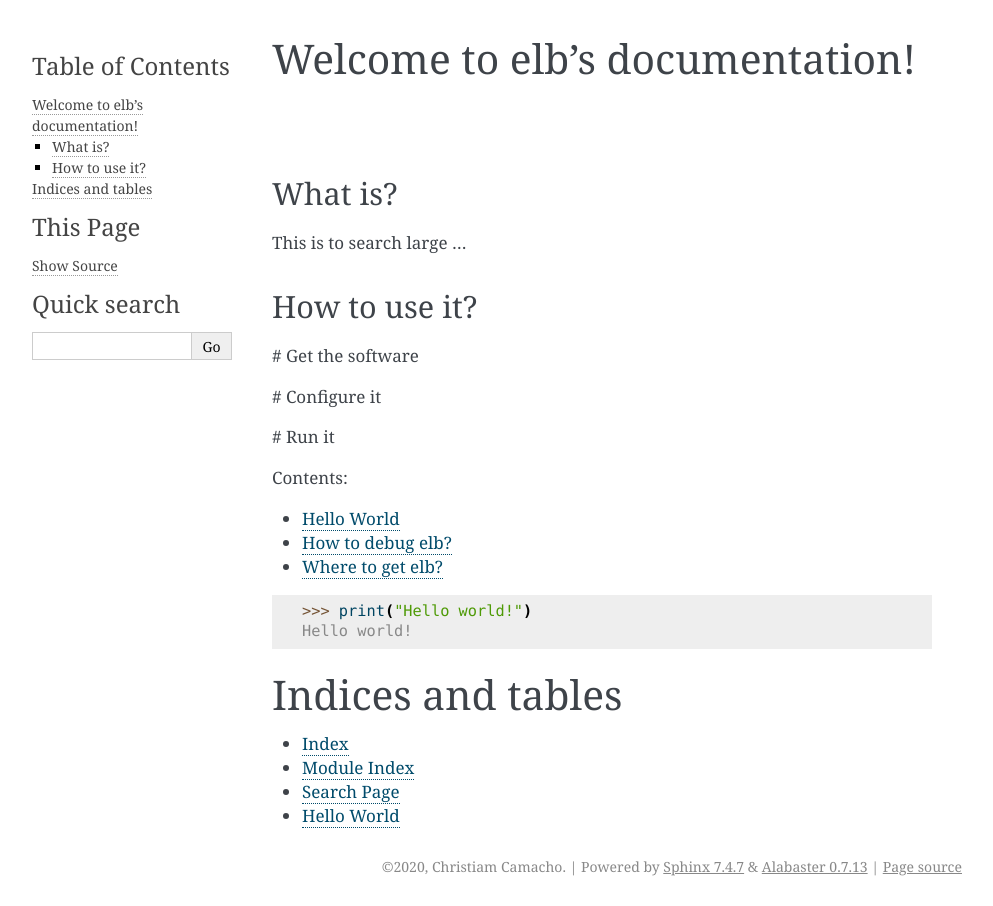
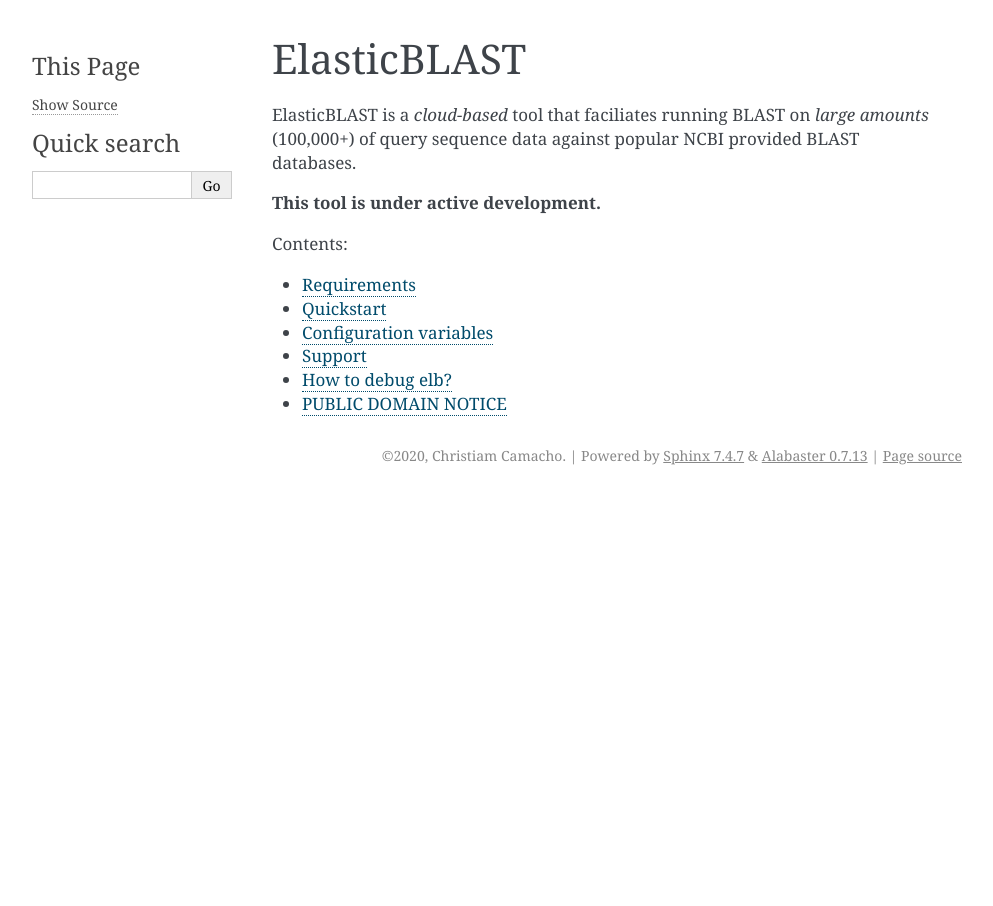
Before and after one commit to ncbi/elastic-blast-docs, a Sphinx documentation site: the page built from docs/source/index.rst, in a window 1280 px wide. Shown: the whole page, without its empty margins (148-1141 px from the left). Built offline with Sphinx 7.4.7, drawn with Linux system fonts in a browser that asks for light colours.

```diff
--- a/docs/source/README.md
+++ /dev/null
@@ -1,7 +0,0 @@
-# Hello World
-
-This is a demo README markdown file.
-
-    $ echo Hello
-
-That was a code snippet
--- a/docs/source/conf.py
+++ b/docs/source/conf.py
@@ -17,7 +17,7 @@
 
 # -- Project information -----------------------------------------------------
 
-project = 'elb'
+project = 'ElasticBLAST'
 copyright = '2020, Christiam Camacho'
 author = 'Christiam Camacho'
 
--- a/docs/source/index.rst
+++ b/docs/source/index.rst
@@ -1,41 +1,19 @@
-Welcome to elb's documentation!
-===============================
+ElasticBLAST
+============
 
-What is?
-^^^^^^^^
+ElasticBLAST is a *cloud-based* tool that faciliates running BLAST on *large
+amounts* (100,000+) of query sequence data against popular NCBI provided BLAST
+databases.
 
-This is to search large ...
-
-
-How to use it?
-^^^^^^^^^^^^^^
-
-# Get the software
-
-# Configure it
-
-# Run it
-
+**This tool is under active development.**
 
 .. toctree::
-   :maxdepth: 2
+   :maxdepth: 1
    :caption: Contents:
 
-   README
+   requirements
+   quickstart
+   configuration
+   support
    debugging
-   getting-elb
-
-
-.. code-block:: python
-
-    >>> print("Hello world!")
-    Hello world!
-
-
-Indices and tables
-==================
-
-* :ref:`genindex`
-* :ref:`modindex`
-* :ref:`search`
-* :doc:`README`
+   LICENSE
```
Also changed, not shown: docs/source/LICENSE.rst (added, +22 -0 lines), docs/source/configuration.rst (added, +77 -0 lines), docs/source/getting-elb.md (deleted, +0 -5 lines), docs/source/quickstart.rst (added, +34 -0 lines), docs/source/requirements.rst (added, +13 -0 lines), docs/source/support.rst (added, +12 -0 lines).
